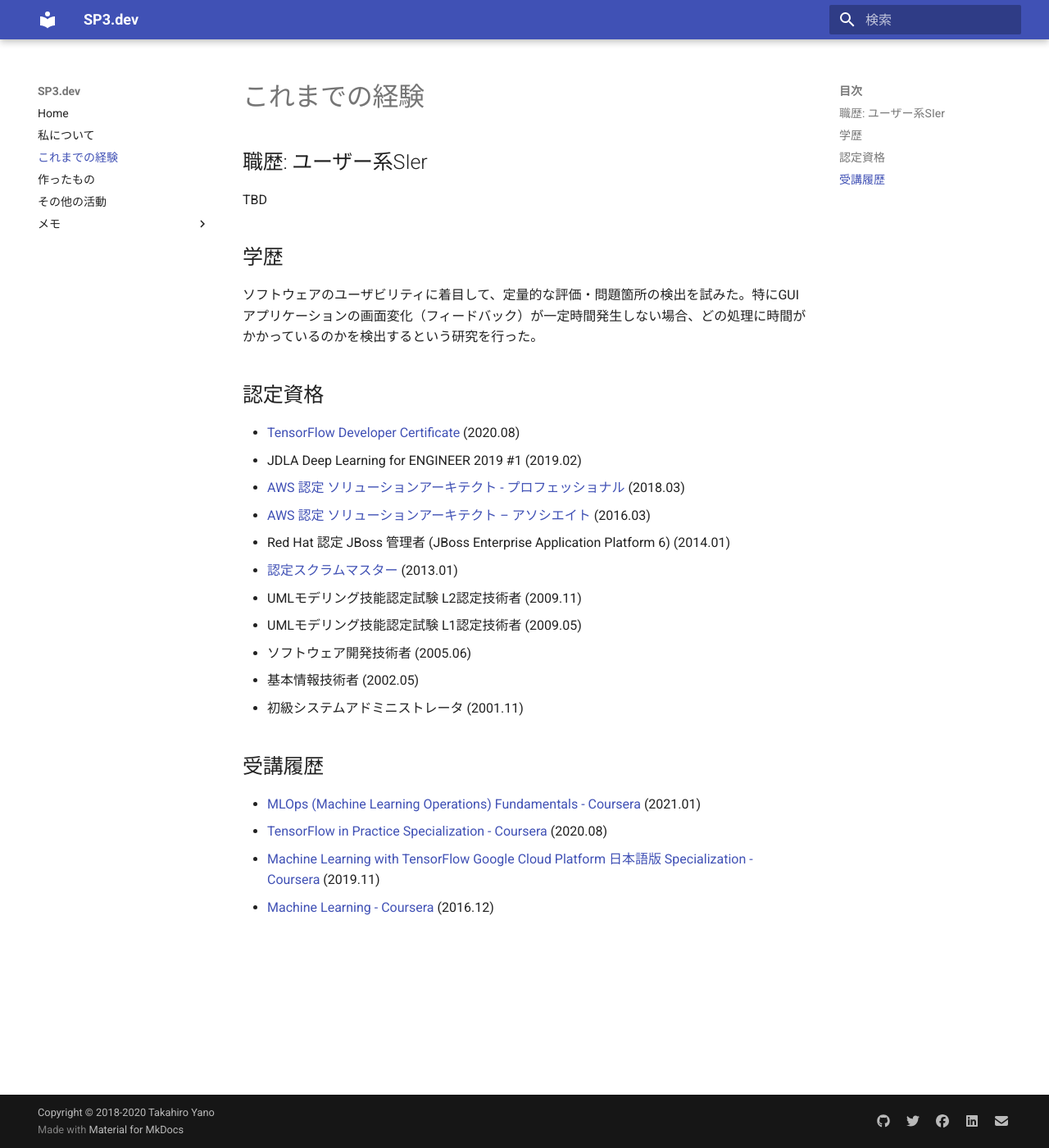
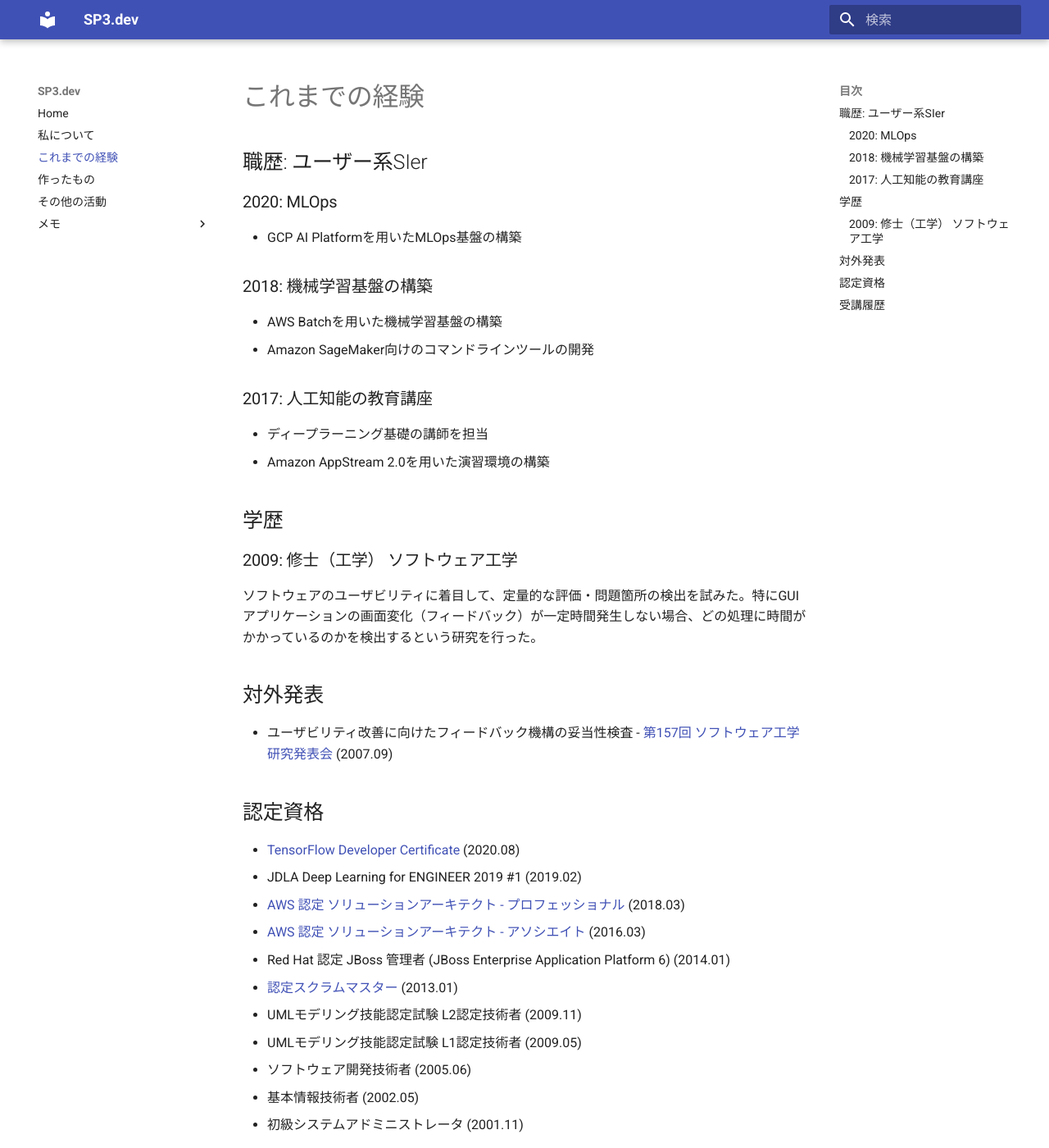
Before and after one commit to speg03/sp3.dev, an MkDocs documentation site: the page built from docs/experiences.md, in a window 1280 px wide and 1400 px high. Shown: the whole window at 82% size. Built offline with MkDocs 1.6.1 and Material for MkDocs 9.7.7, drawn with Linux system fonts in a browser that asks for light colours; some of the changed text lies outside the part shown.

Commit message:
Update experiences

```diff
--- a/docs/experiences.md
+++ b/docs/experiences.md
@@ -2,12 +2,30 @@
 
 ## 職歴: ユーザー系SIer
 
-TBD
+### 2020: MLOps
 
+* GCP AI Platformを用いたMLOps基盤の構築
+
+### 2018: 機械学習基盤の構築
+
+* AWS Batchを用いた機械学習基盤の構築
+* Amazon SageMaker向けのコマンドラインツールの開発
+
+### 2017: 人工知能の教育講座
+
+* ディープラーニング基礎の講師を担当
+* Amazon AppStream 2.0を用いた演習環境の構築
 
 ## 学歴
 
+### 2009: 修士（工学） ソフトウェア工学
+
 ソフトウェアのユーザビリティに着目して、定量的な評価・問題箇所の検出を試みた。特にGUIアプリケーションの画面変化（フィードバック）が一定時間発生しない場合、どの処理に時間がかかっているのかを検出するという研究を行った。
+
+
+## 対外発表
+
+* ユーザビリティ改善に向けたフィードバック機構の妥当性検査 - [第157回 ソフトウェア工学研究発表会](https://www.ipsj.or.jp/09sig/kaikoku/2007/SE157.html) (2007.09)
 
 
 ## 認定資格
@@ -15,7 +33,7 @@
 * [TensorFlow Developer Certificate](https://www.credential.net/163aee9d-7a07-457c-ae8c-4097857e8aab) (2020.08)
 * JDLA Deep Learning for ENGINEER 2019 #1 (2019.02)
 * [AWS 認定 ソリューションアーキテクト - プロフェッショナル](https://www.youracclaim.com/badges/43640358-6a49-44a4-befe-cc47f98b8c75/public_url) (2018.03)
-* [AWS 認定 ソリューションアーキテクト – アソシエイト](https://www.youracclaim.com/badges/7267869e-738e-4532-8eef-a415316903c8/public_url) (2016.03)
+* [AWS 認定 ソリューションアーキテクト - アソシエイト](https://www.youracclaim.com/badges/7267869e-738e-4532-8eef-a415316903c8/public_url) (2016.03)
 * Red Hat 認定 JBoss 管理者 (JBoss Enterprise Application Platform 6) (2014.01)
 * [認定スクラムマスター](https://certification.scrumalliance.org/accounts/234954-takahiro-yano/certifications/251237-csm) (2013.01)
 * UMLモデリング技能認定試験 L2認定技術者 (2009.11)
@@ -28,5 +46,6 @@
 
 * [MLOps (Machine Learning Operations) Fundamentals - Coursera](https://www.coursera.org/account/accomplishments/certificate/8B9ZELREJY87) (2021.01)
 * [TensorFlow in Practice Specialization - Coursera](https://www.coursera.org/account/accomplishments/specialization/certificate/PRAMEY7KTYZ5) (2020.08)
+* Advanced Solutions Lab - 機械学習 - Google (2019.12)
 * [Machine Learning with TensorFlow Google Cloud Platform 日本語版 Specialization - Coursera](https://www.coursera.org/account/accomplishments/specialization/certificate/E3QANX53BCCQ) (2019.11)
 * [Machine Learning - Coursera](https://www.coursera.org/account/accomplishments/certificate/AMVLVGFJU9WM) (2016.12)
```
